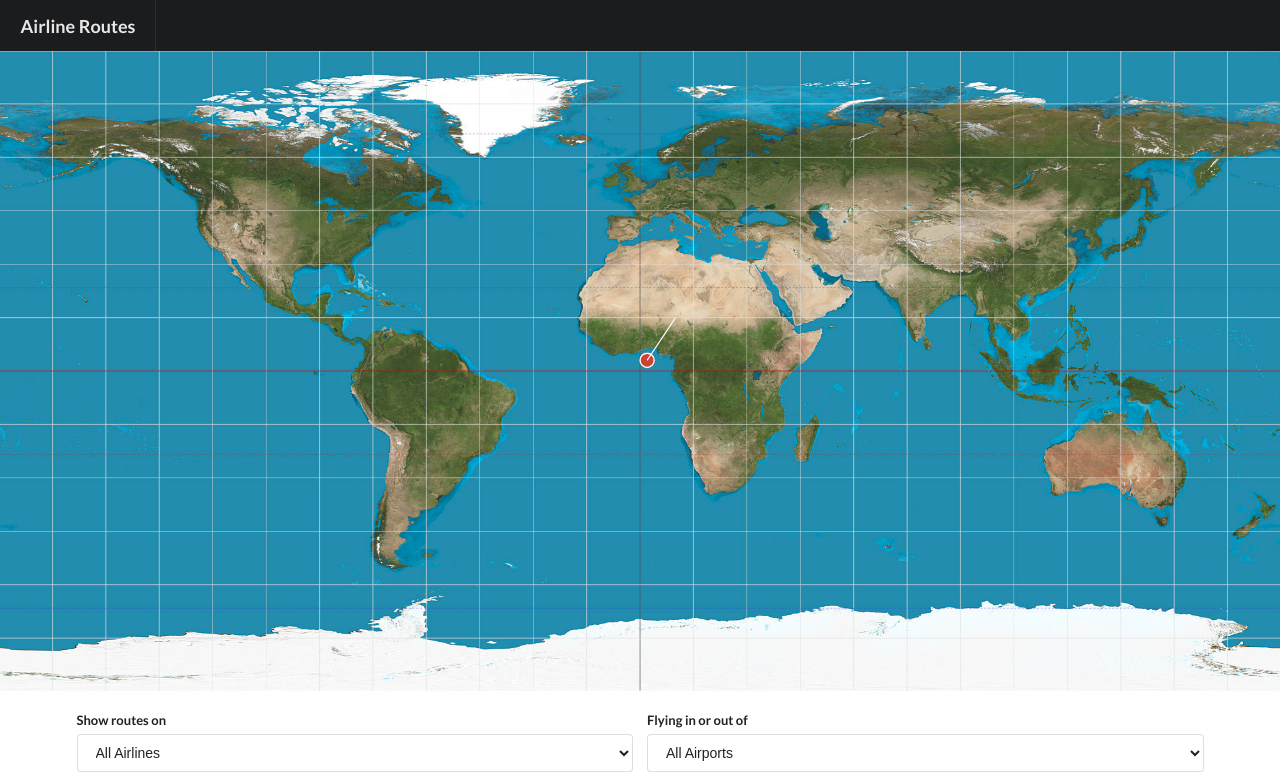
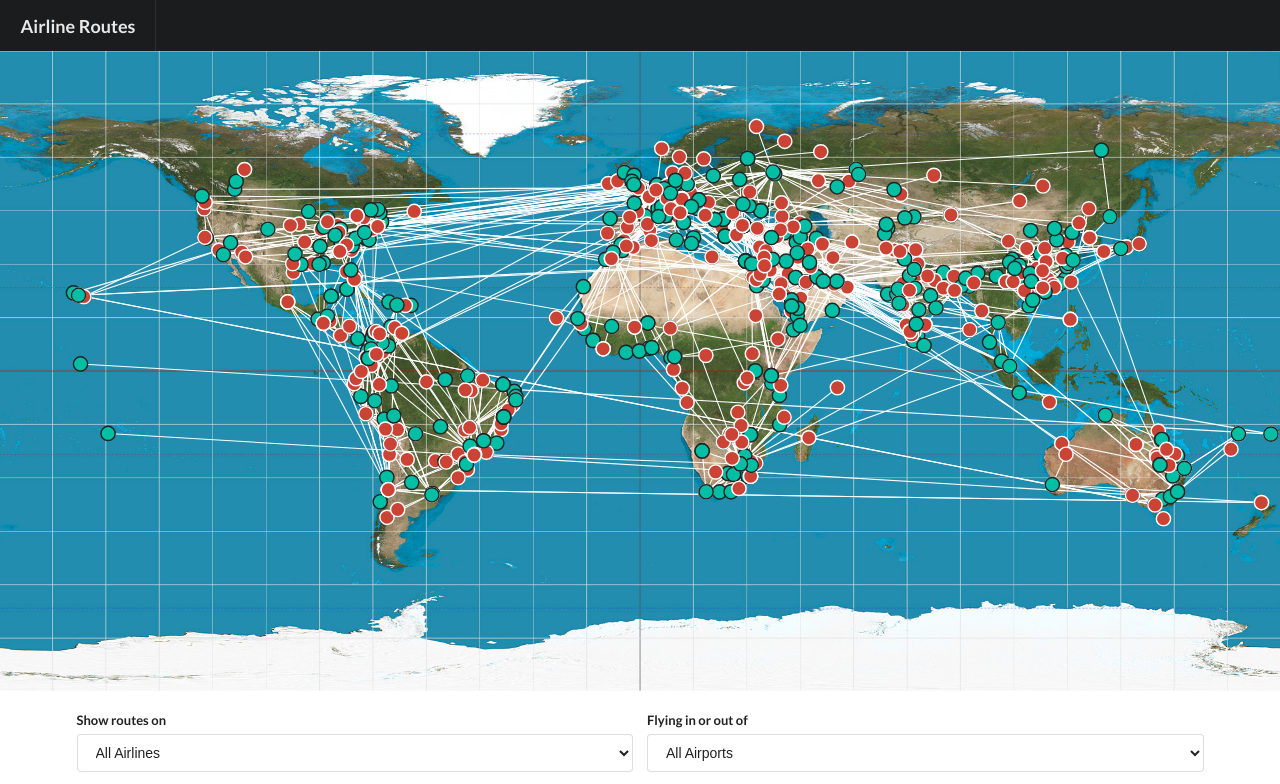
Before and after one commit to YingCGooi/airline-routes-react, a React (Create React App) app: page / in a window 1280 px wide. Shown: the top 784 px of the page. Built offline with nearby package versions, Linux system fonts and the light colour scheme.

Commit message:
refactor Circle component as a single circle

```diff
--- /dev/null
+++ b/src/components/Circle.js
@@ -0,0 +1,15 @@
+import React from 'react';
+
+const Circle = (props) => (
+  <circle
+    className={props.className}
+    cx={props.airport.long}
+    cy={props.airport.lat}
+    data-code={props.airport.code}
+    onClick={props.onClick}
+  >
+    <title>{props.airport.name}</title>
+  </circle>
+)
+
+export default Circle;
--- a/src/components/Map.js
+++ b/src/components/Map.js
@@ -1,26 +1,50 @@
 import React, { Component } from 'react';
+import Data from '../data';
+import Circle from './Circle';
 
 class Map extends Component {
+  generateKey = (src, dest) => (
+    src + dest + String(Math.random())
+  )
+
   render() {
-    const [x1, y1] = [2, 3];
-    const [x2, y2] = [10, 15];
+    const airportRoutes = this.props.routes.map( ({src, dest}) => (
+      { src: Data.getAirportByCode(src),
+        dest: Data.getAirportByCode(dest) }
+    ));
+
+    const paths = airportRoutes.map(({src, dest}) => (
+      <g key={this.generateKey(src.code, dest.code)}>
+        <path d={`M${src.long} ${src.lat} L ${dest.long} ${dest.lat}`} />
+      </g>
+    ));
+
+    const circles = airportRoutes.map(({src, dest}) => (
+      <g key={this.generateKey(src.code, dest.code)}>
+        <Circle
+          className="source"
+          airport={src}
+          onClick={this.props.onCircleClicked}
+          onMouseEnter={this.props.onCircleMouseIn}
+        />
+
+        <Circle
+          className="destination"
+          airport={dest}
+          onClick={this.props.onCircleClicked}
+          onMouseEnter={this.props.onCircleMouseIn}
+        />
+      </g>
+    ));
 
     return (
       <svg className="map" viewBox="-180 -90 360 180">
         <g transform="scale(1 -1)">
           <image xlinkHref="equirectangular_world.jpg" href="equirectangular_world.jpg" x="-180" y="-90" height="100%" width="100%" transform="scale(1 -1)"/>
-
-          <g key="">
-            <circle className="source" cx={x1} cy={y1}>
-              <title></title>
-            </circle>
-            <circle className="destination" cx={x1} cy={y1}>
-              <title></title>
-            </circle>
-            <path d={`M${x1} ${y1} L ${x2} ${y2}`} />
-          </g>
-
+        {paths}
+        {circles}
         </g>
+        }
       </svg>
     )
   }
```
